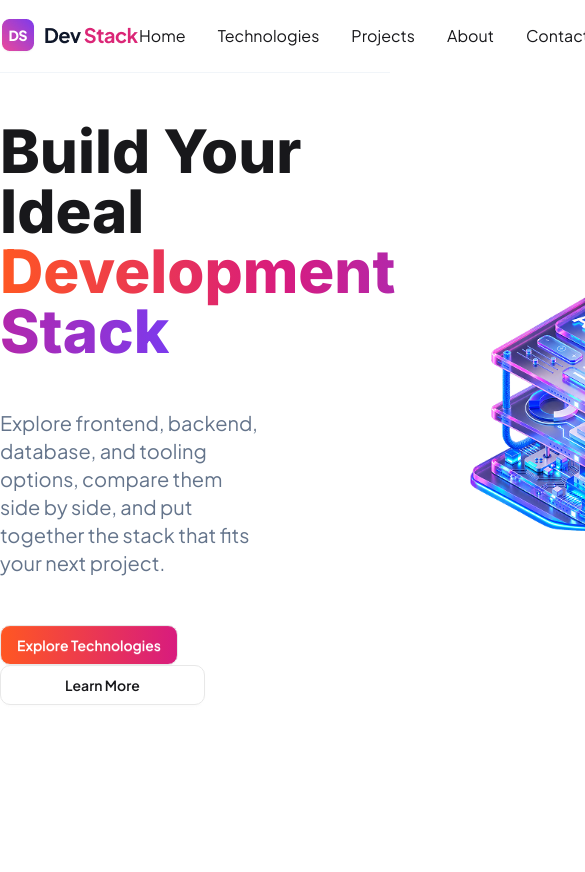
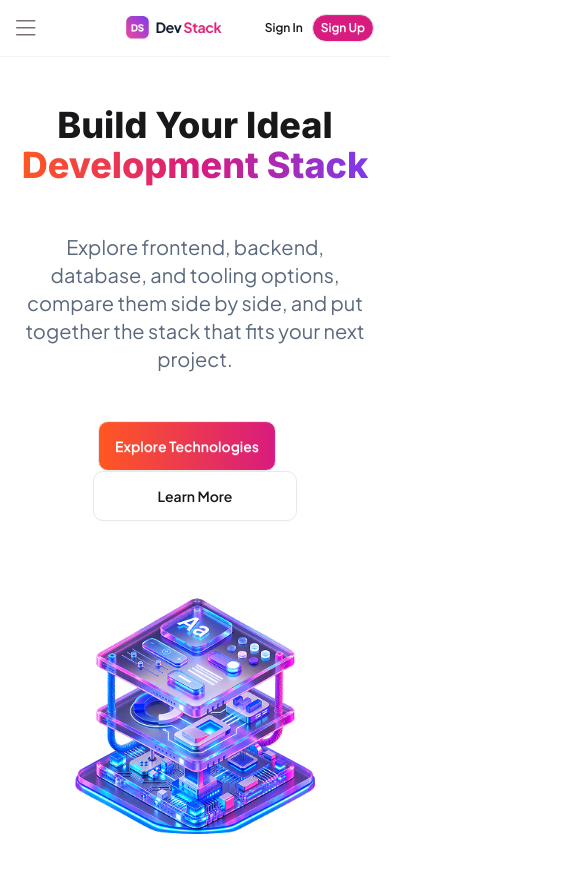
Before and after one commit to abeerahmed576/ph-b14-assign05-devstack, a React (Vite) app: page / in a window 390 px wide. Shown: the top 872 px of the page, 585 px wide, since content can reach past the window. Before the commit the page ends 844 px from the top, so only its background shows below. Built offline with nearby package versions, Linux system fonts and the light colour scheme.

Commit message:
added responsiveness to navbar and hero section

```diff
--- a/src/components/Hero.tsx
+++ b/src/components/Hero.tsx
@@ -2,13 +2,13 @@ function Hero() {
   return (
     <div
       className="
-      container mx-auto py-12
-      flex justify-between items-center"
+      container mx-auto py-12 items-center
+      flex flex-col sm:flex-row"
     >
-      <div className="space-y-12">
+      <div className="space-y-12 text-center md:text-start">
         <h1
           className="
-        capitalize text-6xl
+        capitalize text-4xl md:text-6xl
         font-heading font-extrabold"
         >
           build your ideal <br />
@@ -16,16 +16,15 @@ function Hero() {
             development stack
           </span>
         </h1>
-        <p className="text-(--color-para) text-xl w-2/3">
+        <p className="text-(--color-para-600) text-xl mx-6 sm:mx-0 md:w-[65%]">
           Explore frontend, backend, database, and tooling options, compare them
           side by side, and put together the stack that fits your next project.
         </p>
-
         <div className="space-x-4">
-          <button className="capitalize text-white btn bg-brand-gradient-2 rounded-(--btn-radius)">
+          <button className="py-6 sm:py-5 capitalize text-white btn bg-brand-gradient-2 rounded-(--btn-radius)">
             explore technologies
           </button>
-          <button className="px-16 capitalize btn bg-transparent rounded-(--btn-radius)">
+          <button className="px-16 py-6 sm:py-5 capitalize btn bg-transparent rounded-(--btn-radius)">
             learn more
           </button>
         </div>
--- a/src/components/NavBar.tsx
+++ b/src/components/NavBar.tsx
@@ -1,5 +1,21 @@
 function Li({ label }: { label: string }) {
   return <li className="hover:text-(--color-primary) capitalize">{label}</li>;
+}
+
+function Button({
+  label,
+  extraClasses,
+}: {
+  label: string;
+  extraClasses?: string;
+}) {
+  return (
+    <button
+      className={`h-7 sm:h-10 p-2 sm:p-4 text-[12px] sm:text-[16px] capitalize btn rounded-full ${extraClasses ? extraClasses : ""} hover:bg-none`}
+    >
+      {label}
+    </button>
+  );
 }
 
 function NavBar() {
@@ -7,12 +23,17 @@ function NavBar() {
     <div className="border-b border-b-(--color-divide)">
       <nav
         className="
-        h-18
-        container
-        mx-auto flex justify-between items-center"
+        h-14 sm:h-18 px-4 sm:px-0
+        container mx-auto
+        flex justify-between items-center"
       >
-        <img src="/logo-text.png" alt="devstack logo" />
-        <ul className="flex justify-between items-center space-x-8">
+        <img className="sm:hidden" src="/hamburger.png" alt="hamburger menu" />
+        <img
+          className="ml-14 sm:ml-0 scale-70 sm:scale-100"
+          src="/logo-text.png"
+          alt="devstack logo"
+        />
+        <ul className="hidden justify-between items-center space-x-8 sm:flex">
           <Li label="home" />
           <Li label="technologies" />
           <Li label="projects" />
@@ -21,12 +42,11 @@ function NavBar() {
         </ul>
 
         <div>
-          <button className="capitalize btn btn-ghost rounded-full">
-            sign in
-          </button>
-          <button className="capitalize text-white bg-(--color-primary) btn rounded-full">
-            sign up
-          </button>
+          <Button label="sign in" extraClasses="btn-ghost" />
+          <Button
+            label="sign up"
+            extraClasses="text-white bg-(--color-primary)"
+          />
         </div>
       </nav>
     </div>
--- a/src/index.css
+++ b/src/index.css
@@ -13,7 +13,10 @@
   --color-end: #7c3aed;
 
   --color-divide: #f1f5f9;
-  --color-para: #64748b;
+
+  --color-para-400: #939eae;
+  --color-para-500: #64748b;
+  --color-para-600: #5a687d;
 
   --btn-radius: 10px;
 }
```
Also changed, not shown: public/hamburger.png (added).
